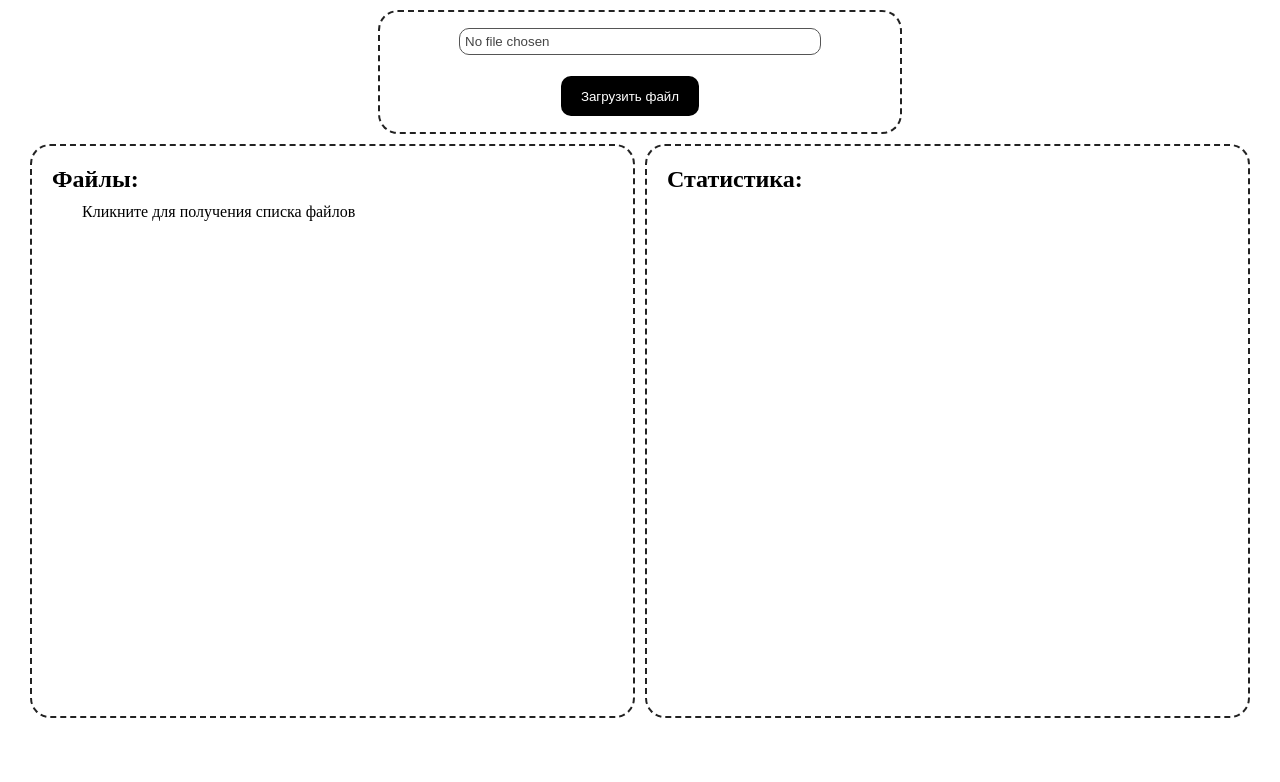
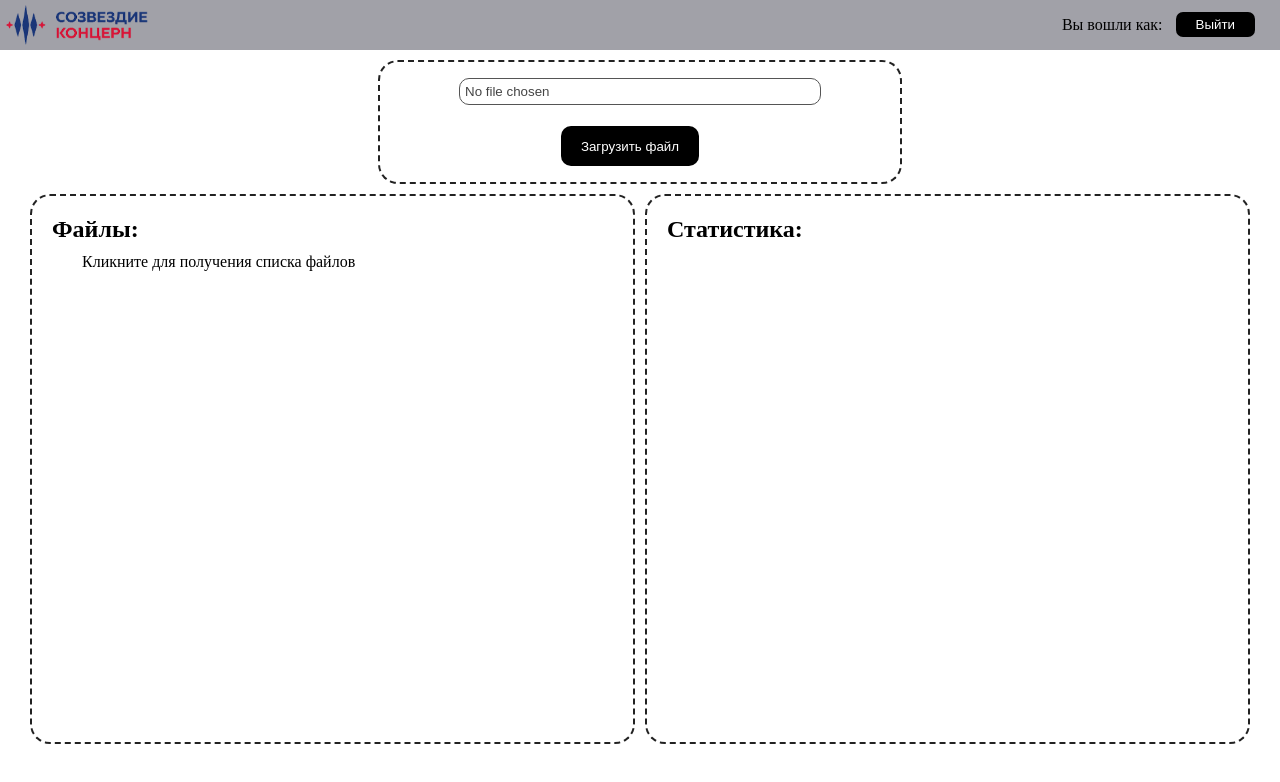
Before and after one commit to MsM29/Practice, a website: page Practice/views/home.html in a window 1280 px wide. Drawn offline with Linux system fonts and the light colour scheme; files that its build step writes are made by us from their sources; files whose address does not match are found by name.

Commit message:
Добавил шапку и кнопку выхода

```diff
--- a/Practice/jwt_methods.js
+++ b/Practice/jwt_methods.js
@@ -20,6 +20,7 @@ module.exports.decodeAccessToken = function (request, response, next) {
     try {
         const token = request.cookies.token.split(' ')[1];
         decodedToken = jwt.verify(token, secretKey);
+        request.user = decodedToken;
         console.log('decoded token: ', decodedToken)
         next();
     } catch (error) {
--- a/Practice/public/scripts/js_for_home.js
+++ b/Practice/public/scripts/js_for_home.js
@@ -1,9 +1,22 @@
 const button = document.getElementById('update-button');
 const fileUploader = document.getElementById('file-uploader');
 const pathList = document.getElementById('pathList');
+const logOutButton = document.getElementById('log-out');
+
+// прослушиваем событие нажатия на кнопку выхода
+logOutButton.addEventListener('click', logOut);
 
 // прослушиваем событие нажатия на кнопку обновления списка файлов
 button.addEventListener('click', getFileNames);
+
+// обработчик события для кнопки выхода
+async function logOut() {
+    await fetch('/log-out', {
+        method: 'POST'
+    }).then(() => {
+        window.location.pathname = '/login';
+    })
+}
 
 // получение списка файлов на сервере
 async function getFileNames() {
@@ -35,3 +48,11 @@ function loading(filenames) {
         pathList.appendChild(path);
     });
 }
+
+//получение логина пользователя
+const login = document.cookie
+    .split("; ")
+    .find((row) => row.startsWith("login="))
+    .split("=")[1]
+    .replace('%40', '@');
+document.getElementById('current-user').innerHTML = login;
--- a/Practice/public/scripts/submitHash.js
+++ b/Practice/public/scripts/submitHash.js
@@ -58,6 +58,7 @@ function inputResult(responseFromServer) {
     console.log(responseFromServer); // для отладки
     if (responseFromServer.message === 'success_auth') {
         window.location.pathname = '/home';
+
     } else if (responseFromServer.message === 'wrong_password') {
         document.getElementById('warning').innerHTML = 'Неверный пароль';
     } else {
--- a/Practice/public/styles/style_for_home.css
+++ b/Practice/public/styles/style_for_home.css
@@ -1,5 +1,5 @@
 body {
-  margin: 10px 30px;
+  margin: 60px 30px 10px;
 }
 
   .drop-container {
@@ -54,7 +54,7 @@ body {
     display: none;
   }
 
-  #upload-button{
+  #upload-button {
     display: inline-block;
     margin-right: 20px;
     border: none;
@@ -88,6 +88,7 @@ body {
     border: 2px dashed #222;
     color: #000000;
     transition: background .3s ease-in-out, border .3s ease-in-out;
+    box-sizing: border-box;
   }
 
   .file-container:hover {
@@ -112,3 +113,44 @@ h2{
 #pathList{
   margin: 0%;
 }
+
+#header {
+  width: 100%;
+  height: 50px;
+  display: flex;
+  position: fixed;
+  top: 0;
+  left: 0;
+  background-color: #a1a1a8;
+  opacity: 1;
+  z-index: 1;
+}
+
+#logo {
+  height: 40px;
+  padding: 5px;
+}
+
+.user {
+  display: flex;
+  position: fixed;
+  right: 30px;
+}
+
+#log-out{
+  border: none;
+  position: relative;
+  top: 12px;
+  left: 5px;
+  height: min-content;
+  background: #000000;
+  padding: 5px 20px;
+  border-radius: 7px;
+  color: #fff;
+  cursor: pointer;
+  transition: background .2s ease-in-out;
+}
+
+#log-out:hover {
+  background: #2f2f30;
+}
--- a/Practice/views/home.html
+++ b/Practice/views/home.html
@@ -10,6 +10,14 @@
 </head>
 
 <body>
+    <div id="header">
+        <img id="logo" src="images/logo.png" alt="">
+        <div class="user">
+            <p>Вы вошли как: &nbsp</p>
+            <p  id="current-user"></p>
+            <button id="log-out" type="button">Выйти</button>
+        </div>
+    </div>
     <form id="upload-form" action="/upload" method="post" enctype="multipart/form-data">
         <label class="drop-container">
             <input type="file" class="buttons-in-flexbox" name="filedata"/>
```
Also changed, not shown: Practice/app.js (+8 -0 lines), Practice/public/images/logo.png (added).
